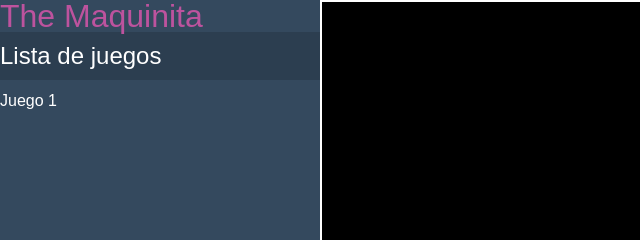
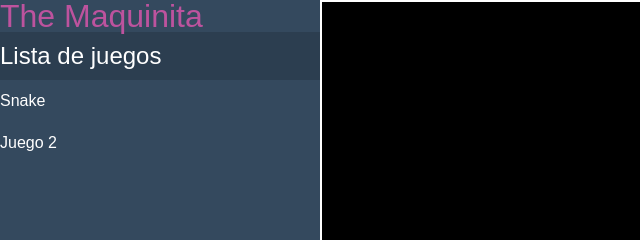
Before and after one commit to erwinandres/themaquinita, a plain HTML site: page index.html in a window 1280 px wide. Shown: the top 240 px of the page, 0-640 px from the left. Drawn offline with Linux system fonts and the light colour scheme.

Commit message:
Nombre del juego Snake en el menu y agregado otro item para pruebas.

```diff
--- a/index.html
+++ b/index.html
@@ -24,10 +24,12 @@
             <nav id="menu">
                 <h3>Lista de juegos</h3>
                 <ul>
-                    <li><a href="games/snake">Juego 1</a></li>
+                    <li><a href="games/snake">Snake</a></li>
+                    <li><a href="#">Juego 2</a></li>
                 </ul>
             </nav>
         </aside>
+
         <section id="main">
             <div id="canvas-wrapper">
                 <canvas id="canvas" width="700" height="600"></canvas>
```
